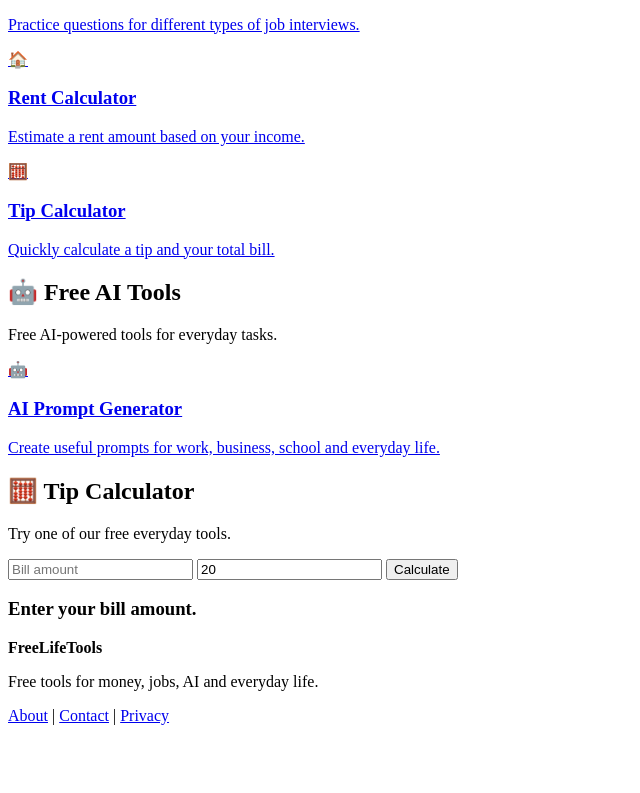
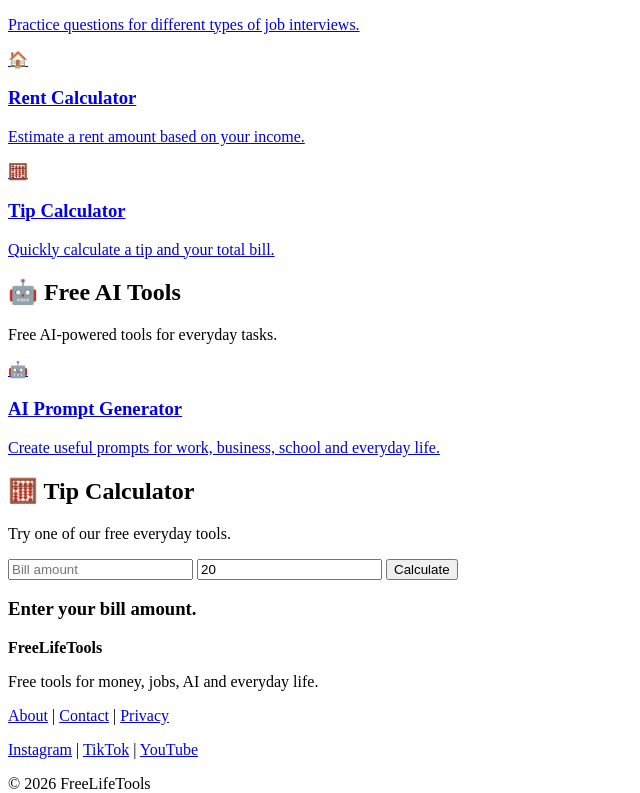
Before and after one commit to jasminrichardson380/FreeLifeTools, a plain HTML site: page index.html in a window 1280 px wide. Shown: the part 1511-2304 px from the top of the page, without its empty margins (0-640 px from the left). Before the commit the page ends 2236 px from the top, so only its background shows below. Drawn offline with Linux system fonts and the light colour scheme.

Commit message:
Update index.html

```diff
--- a/index.html
+++ b/index.html
@@ -147,6 +147,7 @@
   </section>
 </main>
 <footer>
+  <footer>
   <strong>FreeLifeTools</strong>
 
   <p>Free tools for money, jobs, AI and everyday life.</p>
@@ -155,4 +156,13 @@
     <a href="about.html">About</a> |
     <a href="contact.html">Contact</a> |
     <a href="privacy.html">Privacy</a>
-<foot
+  </p>
+
+  <p>
+    <a href="https://www.instagram.com/freelifetools/" target="_blank">Instagram</a> |
+    <a href="https://www.tiktok.com/@freelifetools" target="_blank">TikTok</a> |
+    <a href="https://youtube.com/@freelifetools" target="_blank">YouTube</a>
+  </p>
+
+  <p>© 2026 FreeLifeTools</p>
+</footer>
```
